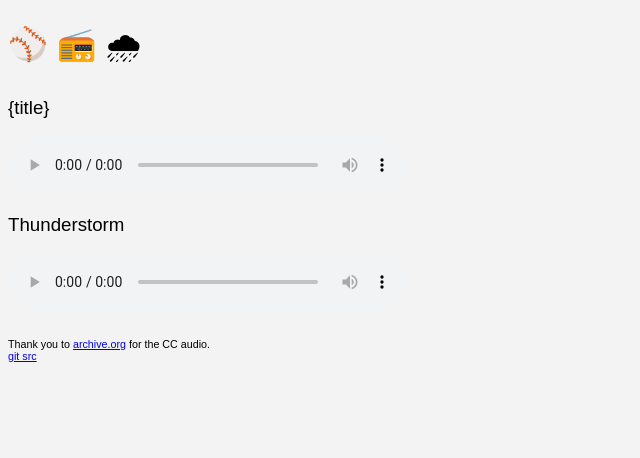
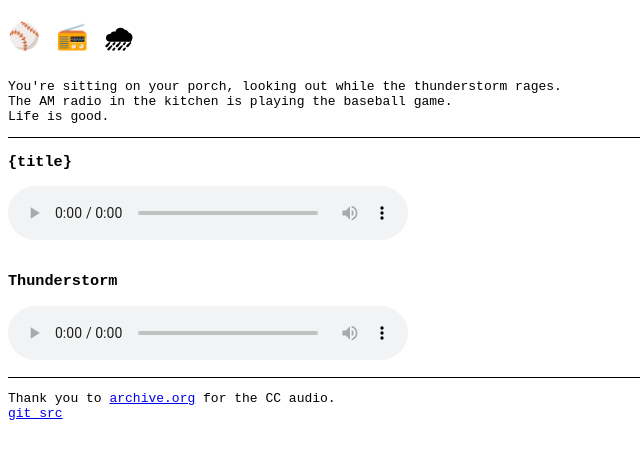
Before and after one commit to alexander-daniel/baseball-rain-radio, a website: page index.html in a window 1280 px wide. Shown: the whole page, without its empty margins (0-640 px from the left). Drawn offline with Linux system fonts and the light colour scheme.

Commit message:
add new alias, tweak styles

```diff
--- a/index.html
+++ b/index.html
@@ -10,12 +10,28 @@
   <meta name="author" content="cedar">
   <style>
     * {
-      font-family: sans-serif;
+      font-family: monospace;
       font-weight: 100;
     }
 
     body, html {
-      background: #f3f3f3;
+      background: #fff;
+    }
+
+    audio {
+      margin-bottom: 13px;
+    }
+
+    .content {
+      max-width: 640px;
+    }
+
+    .heading, .audio-wrapper {
+      border-bottom: 1px solid black;
+    }
+
+    h1, h2, h3, h4, h5 {
+      font-weight: 600;
     }
 
   </style>
@@ -23,7 +39,16 @@
 
 <body>
   <div class="content">
+      <div class="heading">
         <h1>⚾️ 📻 🌧</h1>
+        <p>
+          You're sitting on your porch, looking out while the thunderstorm rages. <br>
+          The AM radio in the kitchen is playing the baseball game. <br>
+          Life is good.
+        </p>
+      </div>
+
+      <div class="audio-wrapper">
         <h3>{title}</h3>
         <audio
           src={url}
@@ -44,9 +69,10 @@
         >
           Your browser does not support the <code>audio</code> element.
         </audio>
+      </div>
 
-      <h6 style="margin-bottom:0">Thank you to <a href="https://archive.org" target="_blank">archive.org</a> for the CC audio.</h6>
-      <h6 style="margin:0"><a href="https://git.sr.ht/~alexanderdaniel/baseball-rain-radio" target="_blank">git src</a></h6>
+      <p style="margin-bottom:0">Thank you to <a href="https://archive.org" target="_blank">archive.org</a> for the CC audio.</p>
+      <p style="margin:0"><a href="https://git.sr.ht/~alexanderdaniel/baseball-rain-radio" target="_blank">git src</a></p>
   </div>
 </body>
 </html>
--- a/now.json
+++ b/now.json
@@ -5,5 +5,8 @@
     { "src": "index.js", "use": "@now/node" },
     { "src": "favicon.ico", "use": "@now/static" }
   ],
-  "alias": "baseball-porch.now.sh"
+  "alias": [
+    "baseball-porch.now.sh",
+    "am.cedarcedar.com"
+  ]
 }
```
Lines whose indentation alone changed are shown as unchanged.
